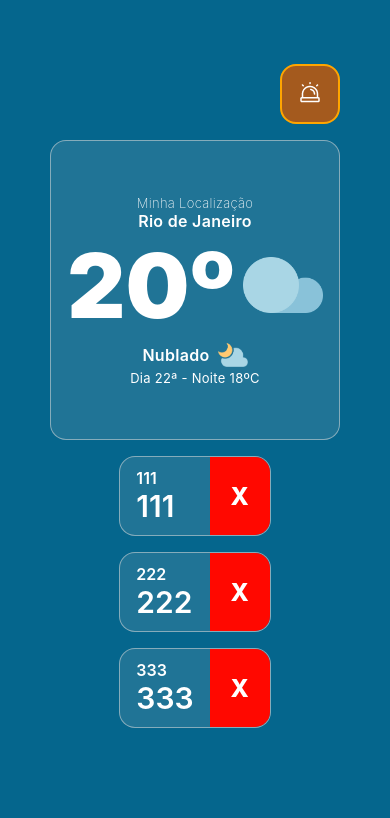
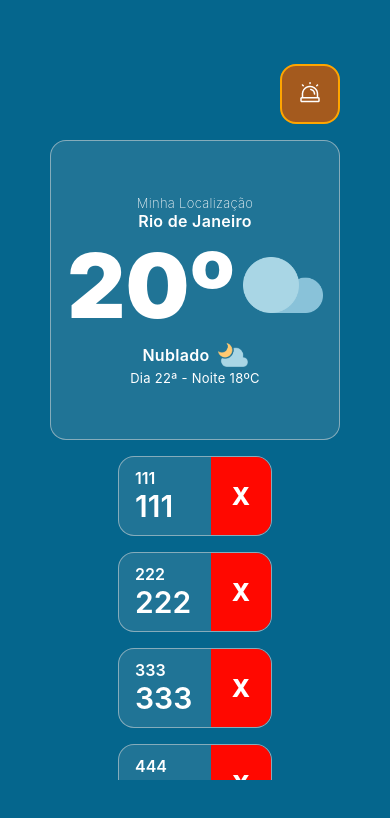
Before and after one commit to Phonedison/react-native-p4, a React Native app: screen / in a window 390 px wide. Shown: the top 818 px of the page. Built offline with nearby package versions, Linux system fonts and the light colour scheme.

Commit message:
feat: Adicionando a função para remoção de items da lista de favoritos. Ajustando o type de FavoritosProps para receber a função como parâmetro.

```diff
--- a/src/components/LocalFavorito/index.tsx
+++ b/src/components/LocalFavorito/index.tsx
@@ -5,23 +5,27 @@ export type Favorito = {
   id: string;
   longitude: string;
   altitude: string;
-}
+};
 
 type FavoritoProps = {
   local: Favorito;
-}
+  removeFavorito: (id: string) => void;
+};
 
-export function LocalFavorito({ local }: FavoritoProps) {
-
+export function LocalFavorito({ local, removeFavorito }: FavoritoProps) {
   return (
     <TouchableOpacity style={styles.card} activeOpacity={0.85}>
       <View style={styles.conteudo}>
         <Text style={styles.cidadeTexto}>{local.longitude}</Text>
         <Text style={styles.tempTexto}>{local.altitude}</Text>
       </View>
-      <TouchableOpacity activeOpacity={0.8} style={styles.botaoRemover}>
+      <TouchableOpacity
+        onPress={() => removeFavorito(local.id)}
+        activeOpacity={0.8}
+        style={styles.botaoRemover}
+      >
         <Text style={styles.botaoRemoverTexto}>X</Text>
       </TouchableOpacity>
     </TouchableOpacity>
   );
-};
+}
--- a/src/screens/Home/index.tsx
+++ b/src/screens/Home/index.tsx
@@ -10,11 +10,19 @@ const favoritos = [
   { id: "1", longitude: "111", altitude: "111" },
   { id: "2", longitude: "222", altitude: "222" },
   { id: "3", longitude: "333", altitude: "333" },
+  { id: "4", longitude: "444", altitude: "444" },
+  { id: "5", longitude: "555", altitude: "555" },
+  { id: "6", longitude: "666", altitude: "666" },
 ];
 
 export const Home = () => {
   const [notificacao, setNotificacao] = useState(true);
   const [favorito, setFavorito] = useState<Favorito[]>(favoritos);
+
+function removeFavorito(id: string) {
+    const novaListaFavorito = favorito.filter(favorito => favorito.id != id)
+    setFavorito(novaListaFavorito)
+  }
 
   return (
     <SafeAreaProvider>
@@ -65,8 +73,8 @@ export const Home = () => {
         <FlatList<Favorito>
           data={favorito}
           keyExtractor={(local) => local.id}
-          renderItem={({ item }) => <LocalFavorito local={item} />}
-          ListEmptyComponent={<Text>Ainda não existem locais favoritos</Text>}
+          renderItem={({ item }) => <LocalFavorito local={ item } removeFavorito={removeFavorito}/>}
+          ListEmptyComponent={<Text style={[styles.local, styles.text]}>Ainda não existem locais favoritos.</Text>}
           contentContainerStyle={{ gap: 16, width: "100%" }}
         />
 
```
